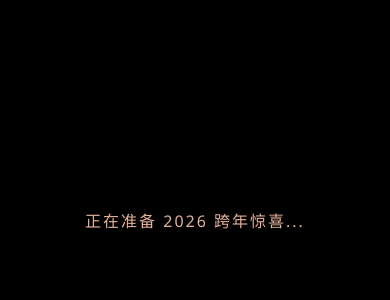
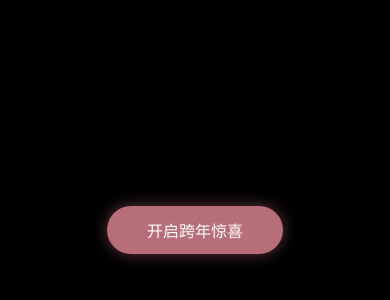
Before and after one commit to msricepudding/Happy-New-Year-to-Dearest-WUA, a plain HTML site: page index.html in a window 390 px wide. Shown: the part 192-492 px from the top of the page. Drawn offline with nearby package versions, Linux system fonts and the light colour scheme; files whose address does not match are found by name.

Commit message:
Update index.html

```diff
--- a/index.html
+++ b/index.html
@@ -3,27 +3,26 @@
 <head>
     <meta charset="UTF-8">
     <meta name="viewport" content="width=device-width, initial-scale=1.0">
-    <title>2026 跨年记忆 - 3D Heart</title>
+    <title>2026 跨年记忆</title>
     <style>
-        body { margin: 0; background: #000; overflow: hidden; font-family: 'Segoe UI', sans-serif; color: #e5b39b; }
+        body { margin: 0; background: #000; overflow: hidden; font-family: sans-serif; color: #e5b39b; }
         #loading { position: fixed; top: 0; left: 0; width: 100%; height: 100%; background: #000; display: flex; flex-direction: column; justify-content: center; align-items: center; z-index: 100; }
-        #status-text { margin-bottom: 20px; font-size: 16px; letter-spacing: 2px; text-align: center; padding: 0 20px; }
-        #start-btn { display: none; padding: 12px 30px; background: transparent; color: #e5b39b; border: 1px solid #e5b39b; cursor: pointer; font-size: 16px; }
-        #info { position: absolute; top: 20px; width: 100%; text-align: center; pointer-events: none; z-index: 10; }
-        #webcam-container { position: absolute; bottom: 10px; left: 10px; width: 120px; height: 90px; border: 1px solid #b76e79; opacity: 0.4; transform: scaleX(-1); pointer-events: none; }
-        video { width: 100%; height: 100%; object-fit: cover; }
+        #status-text { font-size: 14px; letter-spacing: 1px; margin-bottom: 20px; color: #b76e79; }
+        #start-btn { display: none; padding: 12px 40px; background: #b76e79; color: white; border: none; border-radius: 25px; font-size: 16px; box-shadow: 0 0 15px rgba(183,110,121,0.5); }
+        #info { position: absolute; top: 40px; width: 100%; text-align: center; pointer-events: none; }
+        video { position: absolute; bottom: 10px; left: 10px; width: 80px; opacity: 0; pointer-events: none; }
     </style>
 </head>
 <body>
     <div id="loading">
-        <div id="status-text">正在准备 2026 跨年惊喜...</div>
-        <button id="start-btn">开启记忆</button>
+        <div id="status-text">正在准备浪漫记忆...</div>
+        <button id="start-btn">开启跨年惊喜</button>
     </div>
     <div id="info">
-        <h1 style="letter-spacing: 5px; font-size: 24px;">2026 ECHOES OF LOVE</h1>
-        <p id="hint-text">正在初始化交互模式...</p>
+        <h2 style="letter-spacing: 4px; font-weight: 300;">2026 ECHOES OF LOVE</h2>
+        <p id="hint" style="font-size: 12px; opacity: 0.8;">加载中...</p>
     </div>
-    <div id="webcam-container"><video id="webcam-video" autoplay playsinline></video></div>
+    <video id="webcam-video" autoplay playsinline></video>
 
     <script type="importmap">
         {
@@ -43,22 +42,112 @@
         import { RenderPass } from 'three/addons/postprocessing/RenderPass.js';
 
         let scene, camera, renderer, composer, heartGroup, photos = [];
-        let isExploded = false, isTouchMode = false;
-        let cameraTargetRotation = new THREE.Vector2(0, 0);
+        let isExploded = false;
         const PHOTO_COUNT = 21;
 
-        const statusText = document.getElementById('status-text');
-        const startBtn = document.getElementById('start-btn');
-        const hintText = document.getElementById('hint-text');
-        const videoElement = document.getElementById('webcam-video');
+        async function init() {
+            // 1. 立即初始化 3D 引擎，不等待
+            setupScene();
 
-        async function init() {
-            setupScene();
+            // 2. 尝试并行加载资源
+            const photoPromise = createPhotoHeart();
+            const aiPromise = setupAI();
+
+            // 只要 3D 准备好且照片开始加载，就允许进入
+            setTimeout(() => {
+                document.getElementById('status-text').style.display = 'none';
+                document.getElementById('start-btn').style.display = 'block';
+            }, 1500);
+
+            document.getElementById('start-btn').onclick = () => {
+                document.getElementById('loading').style.display = 'none';
+                document.getElementById('hint').innerText = "长按屏幕 或 使用手势";
+                // 手机端强制绑定触摸事件
+                window.addEventListener('touchstart', () => isExploded = true);
+                window.addEventListener('touchend', () => isExploded = false);
+                window.addEventListener('mousedown', () => isExploded = true);
+                window.addEventListener('mouseup', () => isExploded = false);
+                animate();
+            };
+        }
+
+        function setupScene() {
+            scene = new THREE.Scene();
+            camera = new THREE.PerspectiveCamera(75, window.innerWidth/window.innerHeight, 0.1, 1000);
+            camera.position.z = 40;
+            renderer = new THREE.WebGLRenderer({ antialias: false }); // 手机关闭抗锯齿提升性能
+            renderer.setSize(window.innerWidth, window.innerHeight);
+            renderer.setPixelRatio(Math.min(window.devicePixelRatio, 2));
+            document.body.appendChild(renderer.domElement);
+
+            const bloom = new UnrealBloomPass(new THREE.Vector2(window.innerWidth, window.innerHeight), 1.2, 0.4, 0.85);
+            composer = new EffectComposer(renderer);
+            composer.addPass(new RenderPass(scene, camera));
+            composer.addPass(bloom);
+            heartGroup = new THREE.Group();
+            scene.add(heartGroup);
+            scene.add(new THREE.AmbientLight(0xffffff, 1));
+        }
+
+        async function createPhotoHeart() {
+            const loader = new THREE.TextureLoader();
+            for (let i = 0; i < PHOTO_COUNT; i++) {
+                const t = (i / PHOTO_COUNT) * Math.PI * 2;
+                const pos = new THREE.Vector3(
+                    16 * Math.pow(Math.sin(t), 3) * 0.4,
+                    (13 * Math.cos(t) - 5 * Math.cos(2*t) - 2 * Math.cos(3*t) - Math.cos(4*t)) * 0.4,
+                    (Math.random()-0.5)*5
+                );
+
+                // 异步加载，不使用 await 阻塞
+                loader.load(`./photos/photo_${i}.jpg`, (tex) => {
+                    const group = new THREE.Group();
+                    const photo = new THREE.Mesh(new THREE.PlaneGeometry(4, 5.5), new THREE.MeshStandardMaterial({ map: tex }));
+                    const frame = new THREE.Mesh(new THREE.BoxGeometry(4.2, 5.7, 0.1), new THREE.MeshStandardMaterial({ color: 0xB76E79 }));
+                    group.add(photo, frame);
+                    group.position.copy(pos);
+                    group.lookAt(0, 0, 10);
+                    photos.push({
+                        mesh: group, homePos: pos.clone(), homeRot: group.quaternion.clone(),
+                        targetPos: new THREE.Vector3((Math.random()-0.5)*70, (Math.random()-0.5)*70, (Math.random()-0.5)*40),
+                        targetRot: new THREE.Quaternion().setFromEuler(new THREE.Euler(Math.random()*5, Math.random()*5, Math.random()*5))
+                    });
+                    heartGroup.add(group);
+                });
+            }
+        }
+
+        async function setupAI() {
             try {
-                statusText.innerText = "正在加载回忆照片 (21张)...";
-                await createPhotoHeart();
+                const hands = new Hands({ locateFile: (f) => `https://fastly.jsdelivr.net/npm/@mediapipe/hands/${f}` });
+                hands.setOptions({ maxNumHands: 1, modelComplexity: 0, minDetectionConfidence: 0.6 });
+                hands.onResults(res => {
+                    if (res.multiHandLandmarks && res.multiHandLandmarks[0]) {
+                        const lm = res.multiHandLandmarks[0];
+                        isExploded = Math.hypot(lm[8].x - lm[4].x, lm[8].y - lm[4].y) > 0.12;
+                    }
+                });
+                const video = document.getElementById('webcam-video');
+                const cam = new Camera(video, { onFrame: async () => await hands.send({image: video}), width: 480, height: 360 });
+                await cam.start();
+            } catch (e) { console.log("AI 模式启动失败，切换纯点击模式"); }
+        }
 
-                statusText.innerText = "尝试开启 AI 手势识别...";
-                await setupMediaPipe();
-                hintText.innerText = "张开手掌爆炸 / 握拳凝聚";
-            } catch (err
+        function animate() {
+            requestAnimationFrame(animate);
+            const time = performance.now() * 0.002;
+            photos.forEach(p => {
+                p.mesh.position.lerp(isExploded ? p.targetPos : p.homePos, 0.1);
+                p.mesh.quaternion.slerp(isExploded ? p.targetRot : p.homeRot, 0.1);
+                if(!isExploded) {
+                    const s = 1 + Math.sin(time + p.homePos.x) * 0.03;
+                    p.mesh.scale.set(s, s, s);
+                }
+            });
+            heartGroup.rotation.y += 0.005;
+            composer.render();
+        }
+        init();
+    </script>
+</body>
+</html>
```
